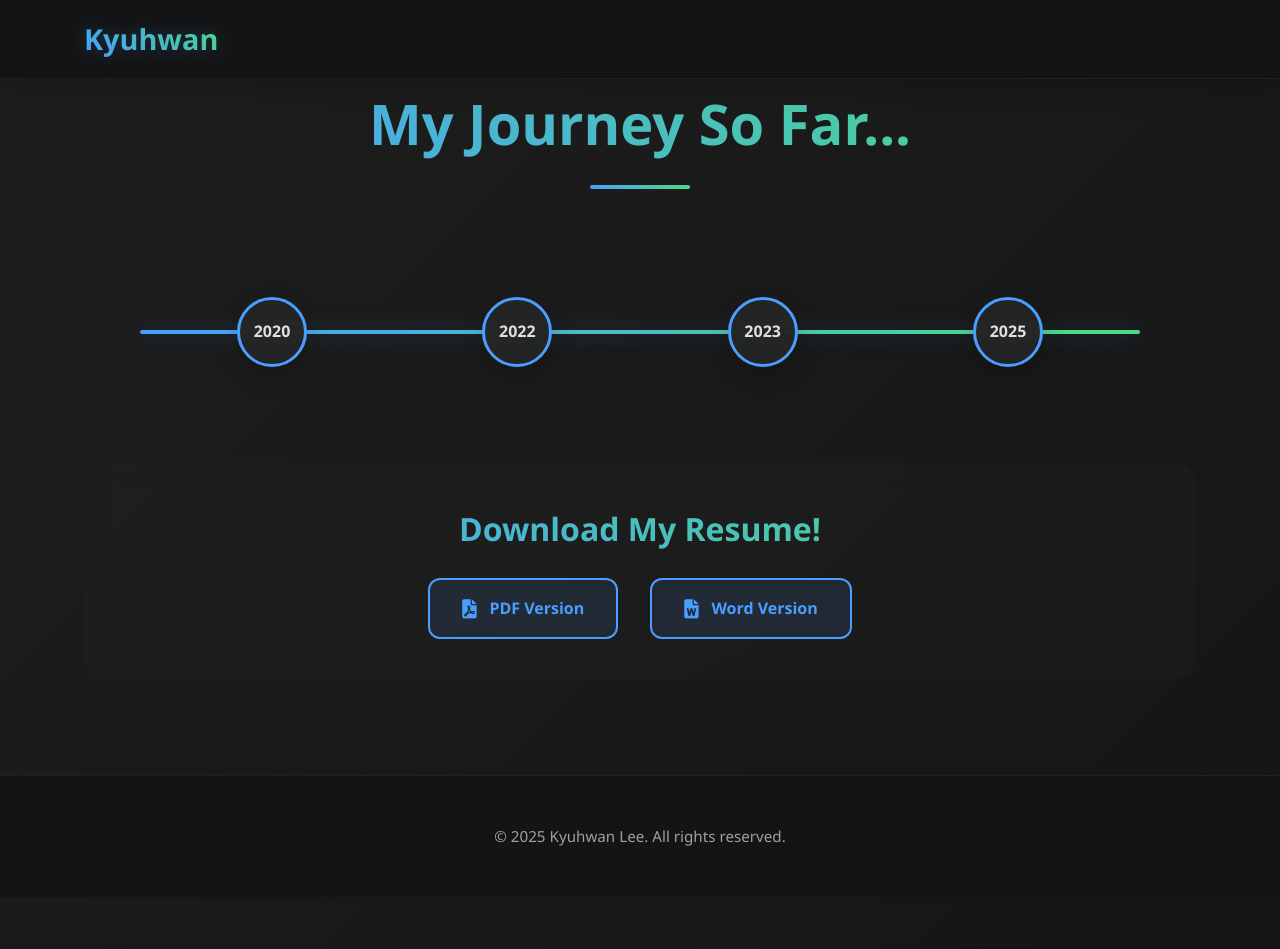
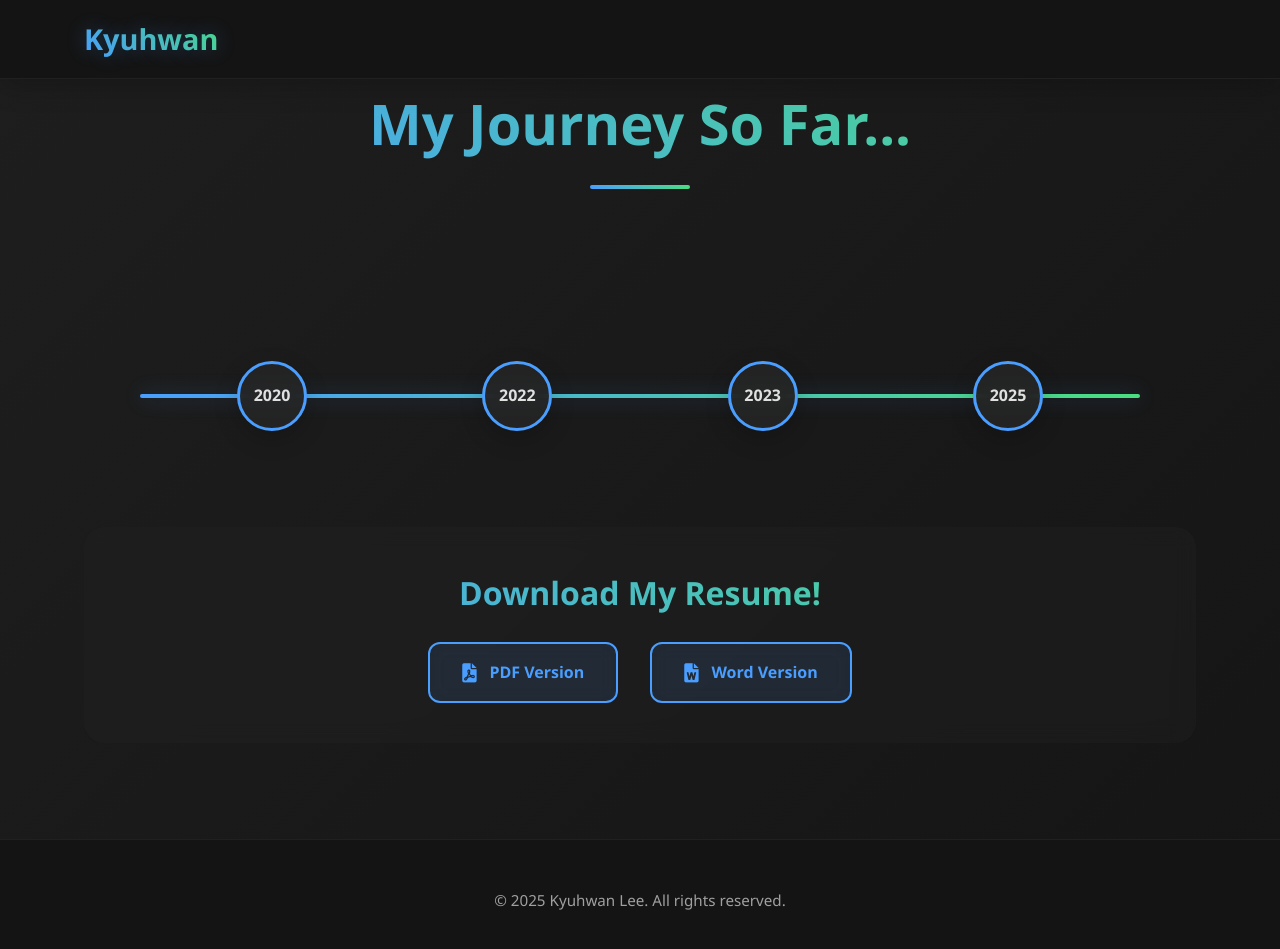
Before and after one commit to kyhw/kyhw.github.io, a Jekyll site: the page resume.html, which Jekyll copies as it is, in a window 1280 px wide and 961 px high. Shown: the top 949 px of the window. Built offline with Jekyll 4.4.1, drawn with Linux system fonts in a browser that asks for light colours.

Commit message:
hopefully this works

```diff
--- a/_layouts/default.html
+++ b/_layouts/default.html
@@ -4,7 +4,7 @@
     <meta charset="UTF-8">
     <meta name="viewport" content="width=device-width, initial-scale=1.0">
     <title>Kyuhwan | {% if page.title %}{{ page.title }}{% else %}Home{% endif %}</title>
-    <link rel="stylesheet" href="{{ '/assets/css/style.css?v=2.7' | relative_url }}">
+    <link rel="stylesheet" href="{{ '/assets/css/style.css?v=2.8' | relative_url }}">
     <link rel="stylesheet" href="https://cdnjs.cloudflare.com/ajax/libs/font-awesome/6.0.0-beta3/css/all.min.css">
 </head>
 <body>
--- a/assets/css/style.css
+++ b/assets/css/style.css
@@ -575,7 +575,7 @@ footer p {
 .timeline-container {
     display: flex;
     justify-content: center;
-    margin: 8rem 0 6rem 0;
+    margin: 12rem 0 6rem 0;
     position: relative;
 }
 
```
